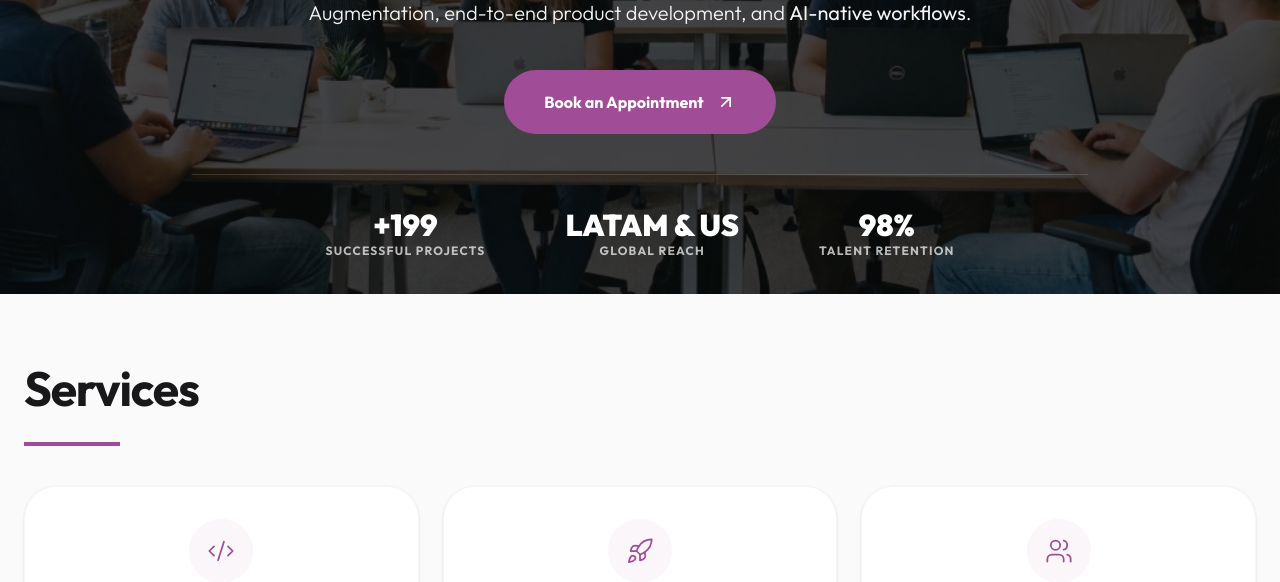
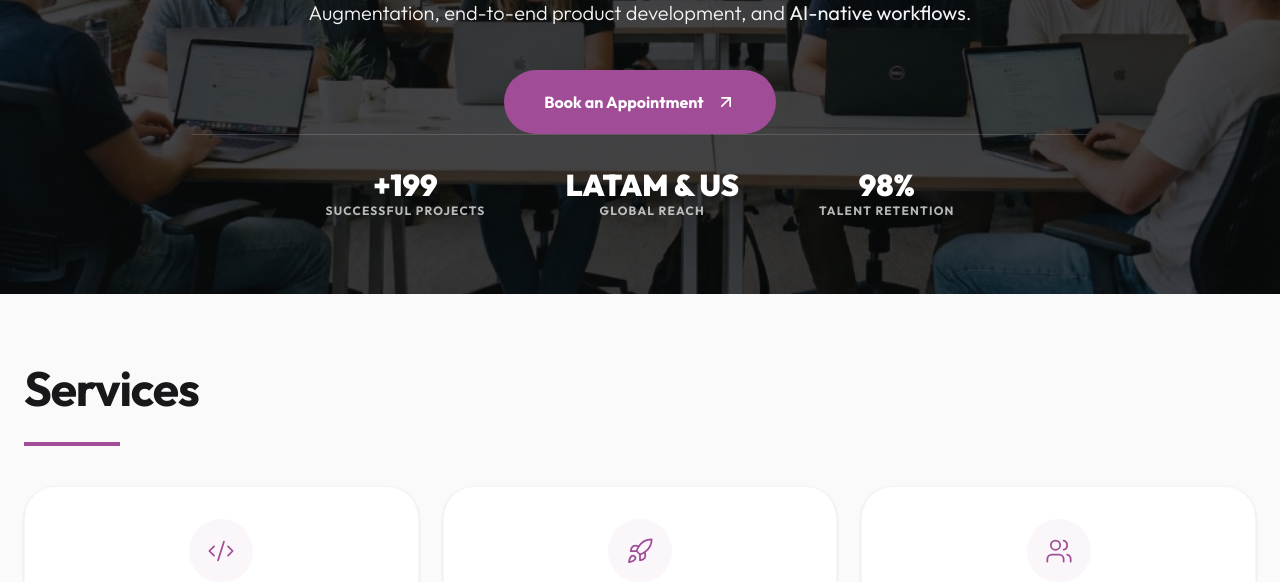
Before and after one commit to dibrand-dev/dibrand-redesign, a Next.js app: page /en in a window 1280 px wide. Shown: the part 370-952 px from the top of the page. Built offline with nearby package versions, Linux system fonts and the light colour scheme; no server answers; the database is empty.

Commit message:
style: Forced extreme lift of Hero stats stats (pb-80) for clearance

```diff
--- a/components/home/HeroSection.tsx
+++ b/components/home/HeroSection.tsx
@@ -36,7 +36,7 @@ export default function HeroSection({ dict }: HeroSectionProps) {
             <div className="absolute inset-0 z-10 bg-zinc-950/75" />
 
             {/* Capa 3: Contenido de Texto */}
-            <div className="relative z-20 container mx-auto px-6 flex-grow flex flex-col items-center justify-center text-center pt-32 pb-72 md:pb-96">
+            <div className="relative z-20 container mx-auto px-6 flex-grow flex flex-col items-center justify-center text-center pt-32 pb-24 md:pb-32">
                 <h1 className="font-outfit text-3xl md:text-5xl lg:text-[54px] font-bold tracking-tight text-white leading-[1.1] max-w-4xl">
                     {dict.hero.title}
                 </h1>
@@ -46,11 +46,11 @@ export default function HeroSection({ dict }: HeroSectionProps) {
                     dangerouslySetInnerHTML={{ __html: dict.hero.subtitle }}
                 />
 
-                <div className="mt-8 md:mt-10 flex flex-col items-center w-full max-w-4xl">
+                <div className="mt-8 md:mt-10 flex flex-col items-center w-full max-w-4xl flex-grow">
                     <ScheduleButton text={dict.hero.cta} />
 
-                    {/* Stats - Compact Row — drastically lifted — increased for Spanish text length clearance */}
-                    <div className="mt-6 md:mt-10 flex flex-wrap justify-center gap-8 md:gap-20 items-end pt-8 border-t border-white/15 w-full pb-48">
+                    {/* Stats - Compact Row — forced drastically upwards manually */}
+                    <div className="mt-auto flex flex-wrap justify-center gap-8 md:gap-20 items-end pt-8 border-t border-white/15 w-full pb-72 md:pb-80">
                         {dict.stats.items.map((stat, index) => (
                             <StatCounter key={index} value={stat.value} label={stat.label} />
                         ))}
```
